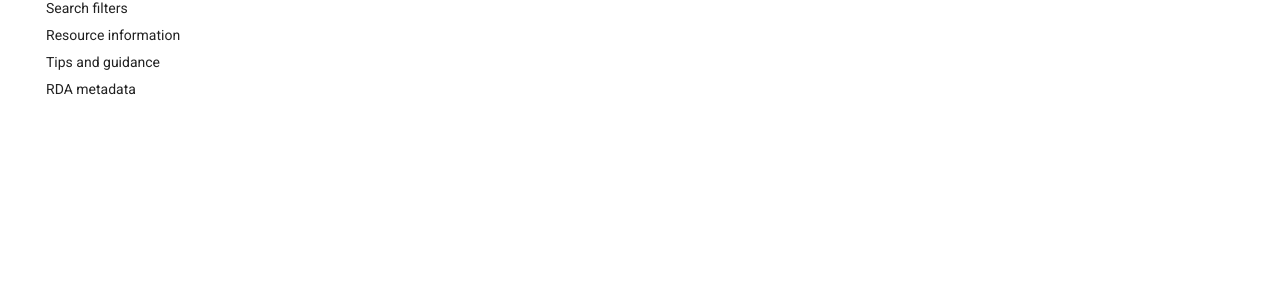
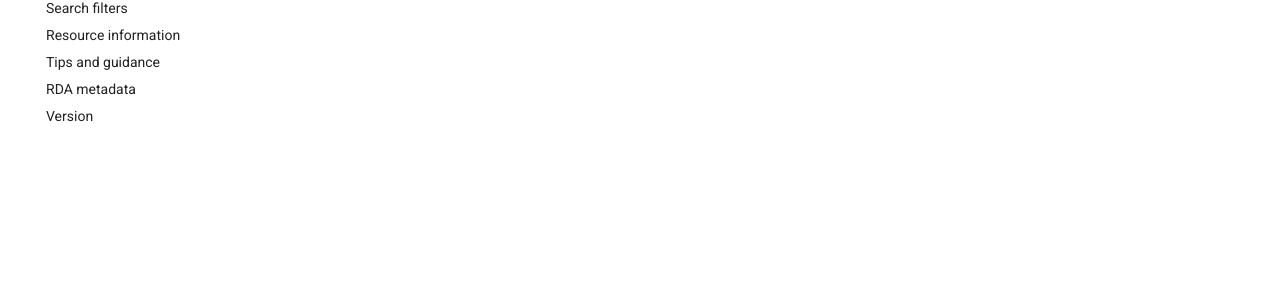
Before and after one commit to uoy-ads/hsds-data-catalogue-docs, an MkDocs documentation site: the page built from docs/index.md, in a window 1280 px wide. Shown: the part 273-574 px from the top of the page. Built offline with MkDocs 1.6.1 and Material for MkDocs 9.7.7, drawn with Linux system fonts in a browser that asks for light colours; comment, search, counter and statistics services are not loaded.

Commit message:
Update mkdocs.yml

```diff
--- a/mkdocs.yml
+++ b/mkdocs.yml
@@ -26,3 +26,4 @@ nav:
     - Resource information: Portal_User_Guide/Section-5_Resources.md
     - Tips and guidance: Portal_User_Guide/Section-6_Tips_and_guidance.md
     - RDA metadata: Portal_User_Guide/RDA_metadata.md
+    - Version: Portal_User_Guide/Version.md
```
